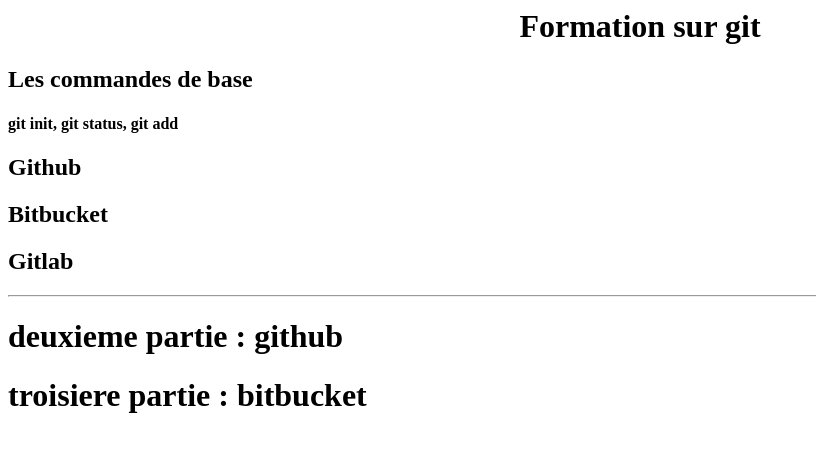
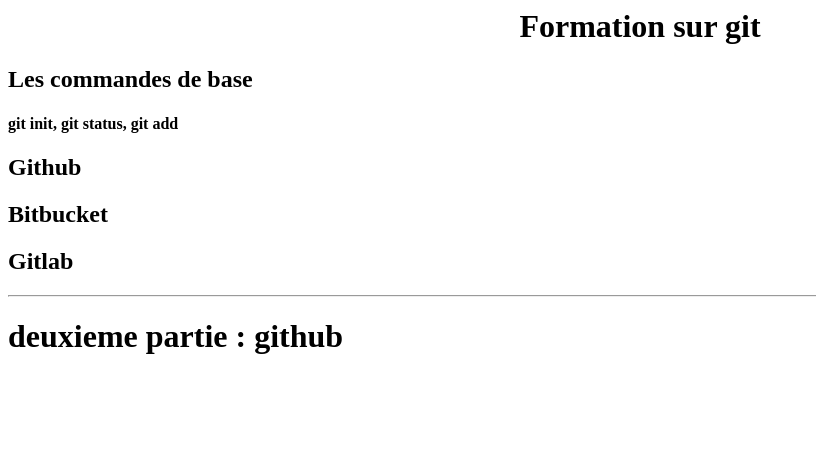
Before and after one commit to roxane451/gitLab2, a plain HTML site: page index.html in a window 1280 px wide. Shown: the whole page, without its empty margins (0-816 px from the left). Drawn offline with Linux system fonts and the light colour scheme.

Commit message:
Revert "2eme commit"
This reverts commit c68780ebec56e3caa15a0946b4e0734e46bc840a.

```diff
--- a/index.html
+++ b/index.html
@@ -8,4 +8,3 @@
 
 <hr/>
 <h1>deuxieme partie : github</h1>
-<h1>troisiere partie : bitbucket</h1>
```
